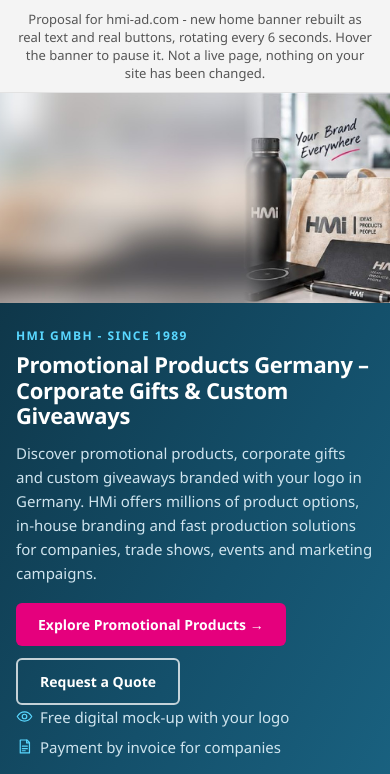
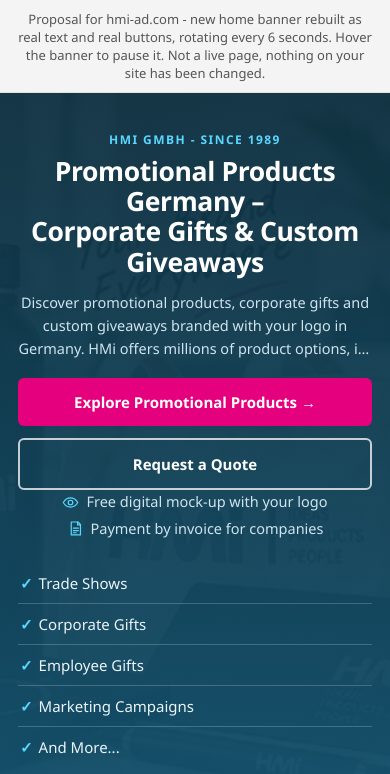
Before and after one commit to anirudhatalmale6-alt/hmi-home-banner-proposal, a plain HTML site: page index.html in a window 390 px wide. Shown: the top 774 px of the page. Drawn offline with Linux system fonts and the light colour scheme.

Commit message:
Rework mobile hero: single colour block with photo behind, bigger type, listed ticks

```diff
--- a/index.html
+++ b/index.html
@@ -186,13 +186,33 @@
     .trust-item:nth-child(odd){border-left:0}
     .trust-item:nth-child(1),.trust-item:nth-child(2){border-top:0}
     .trust-item:last-child{grid-column:1 / -1;border-left:0}
-    .slide-inner{grid-template-columns:1fr;gap:0;padding:0;min-height:0}
-    .slide-text{padding:20px 16px}
-    .slide-media{order:-1}
-    .slide-media{height:210px}
-    .slide-media img{height:100%}
+    /* mobile hero: one colour block with the photo behind it, like a proper app banner */
+    .slide-inner{
+      grid-template-columns:1fr;gap:0;padding:0 18px;
+      min-height:530px;position:relative;place-items:center;text-align:center;
+    }
+    .slide-media{position:absolute;inset:0;height:auto;z-index:0}
+    .slide-media img{width:100%;height:100%;object-position:center}
     .slide-media::before{display:none}
-    .ticks{gap:4px 14px;font-size:12.5px}
+    .slide-media::after{
+      content:"";position:absolute;inset:0;
+      background:linear-gradient(180deg,rgba(13,47,63,.95) 0%,rgba(20,80,107,.97) 100%);
+    }
+    .slide-text{position:relative;z-index:2;max-width:520px;padding:34px 0 28px}
+    .slide h2{font-size:clamp(25px,6.8vw,32px);line-height:1.14;margin-bottom:14px}
+    .slide p{
+      font-size:14.5px;margin-bottom:18px;
+      display:-webkit-box;-webkit-line-clamp:3;-webkit-box-orient:vertical;overflow:hidden;
+    }
+    .btns{justify-content:center}
+    .btn{width:100%;justify-content:center;padding:14px 20px;font-size:15px}
+    .ticks{
+      flex-direction:column;gap:0;align-items:stretch;margin-top:20px;
+      font-size:15px;color:#eaf4f9;
+    }
+    .ticks li{padding:10px 2px;border-bottom:1px solid rgba(255,255,255,.2);text-align:left}
+    .ticks li:last-child{border-bottom:0}
+    .reassure{flex-direction:column;align-items:center;gap:9px;margin-top:18px;font-size:14px}
     .bars{grid-template-columns:1fr}
     .nav{width:36px;height:36px}
   }
```
